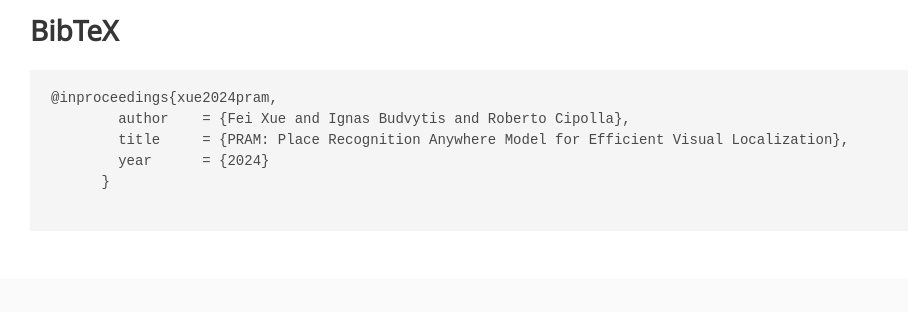
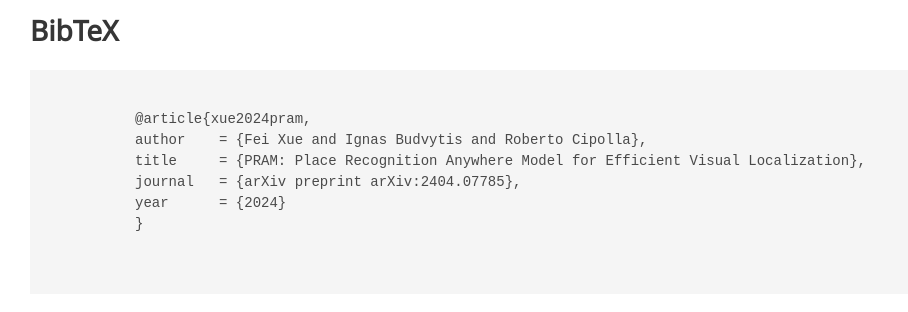
Before and after one commit to feixue94/pram-project, a plain HTML site: page index.html in a window 1280 px wide. Shown: the part 4068-4380 px from the top of the page, without its empty margins (130-1038 px from the left). Drawn offline with nearby package versions, Linux system fonts and the light colour scheme; some icons are missing; a web font is replaced by a local one.

Commit message:
update index

```diff
--- a/index.html
+++ b/index.html
@@ -72,7 +72,7 @@
                     <div class="publication-links">
                          <!-- Arxiv PDF link -->
                       <span class="link-block">
-                        <a href="https://arxiv.org/pdf/<ARXIV PAPER ID>.pdf" target="_blank"
+                        <a href="https://arxiv.org/pdf/2404.07785.pdf" target="_blank"
                         class="external-link button is-normal is-rounded is-dark">
                         <span class="icon">
                           <i class="fas fa-file-pdf"></i>
@@ -105,7 +105,7 @@
 
                 <!-- ArXiv abstract Link -->
                 <span class="link-block">
-                  <a href="https://arxiv.org/abs/<ARXIV PAPER ID>" target="_blank"
+                  <a href="https://arxiv.org/abs/2404.07785" target="_blank"
                   class="external-link button is-normal is-rounded is-dark">
                   <span class="icon">
                     <i class="ai ai-arxiv"></i>
@@ -340,12 +340,16 @@
   <section class="section" id="BibTeX">
     <div class="container is-max-desktop content">
       <h2 class="title">BibTeX</h2>
-      <pre><code>@inproceedings{xue2024pram,
-        author    = {Fei Xue and Ignas Budvytis and Roberto Cipolla},
-        title     = {PRAM: Place Recognition Anywhere Model for Efficient Visual Localization},
-        year      = {2024}
-      }
-    </code></pre>
+      <pre>
+        <code>
+          @article{xue2024pram,
+          author    = {Fei Xue and Ignas Budvytis and Roberto Cipolla},
+          title     = {PRAM: Place Recognition Anywhere Model for Efficient Visual Localization},
+          journal   = {arXiv preprint arXiv:2404.07785},
+          year      = {2024}
+          }
+    </code>
+  </pre>
     </div>
 </section>
 <!--End BibTex citation -->
```
